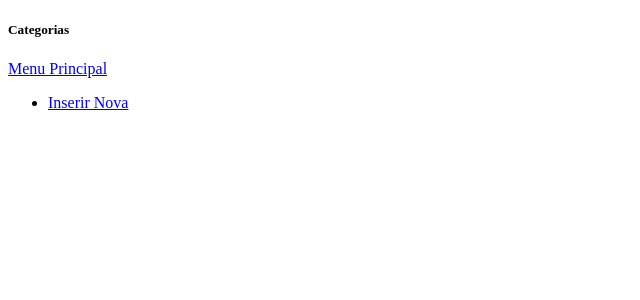
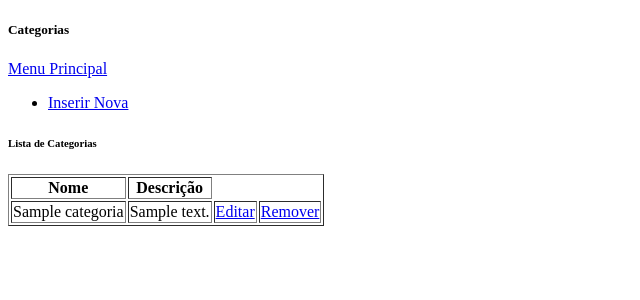
Before and after one commit to grglucastr/bdvmenu, a PHP site: page /categorias.php in a window 1280 px wide. Shown: the top 300 px of the page, without its empty margins (0-640 px from the left). Run offline with PHP 8.4, Linux system fonts and the light colour scheme; tables that the repository leaves empty or names only in its code hold one stand-in row (values such as "Sample post").

Commit message:
Categorias listing

```diff
--- a/categorias.php
+++ b/categorias.php
@@ -9,5 +9,40 @@
     <li><a href="categorias_nova.php">Inserir Nova</a></li>
 </ul>
 
+<h6>Lista de Categorias</h6>
+
+<?php
+include 'Connection.php';
+
+$db = Connection::getInstance();
+
+$sql = "SELECT * FROM categorias";
+$stmt = $db->prepare($sql);
+$stmt->execute();
+$categorias = $stmt->fetchAll(PDO::FETCH_OBJ);
+?>
+
+
+<table border="1">
+    <thead>
+        <tr>
+            <th>Nome</th>
+            <th>Descrição</th>
+        </tr>
+    </thead>
+    <tbody>
+        <?php foreach($categorias as $categoria):?>
+        <tr>
+            <td> <?=$categoria->nome ?> </td>
+            <td> <?=$categoria->descricao ?> </td>
+            <td> <a href="#">Editar</a> </td>
+            <td> <a href="#">Remover</a> </td>
+        </tr>
+        <?php endforeach; ?>
+    </tbody>
+
+</table>
+
+
 
 <?php include 'footer.php'; ?>
```
